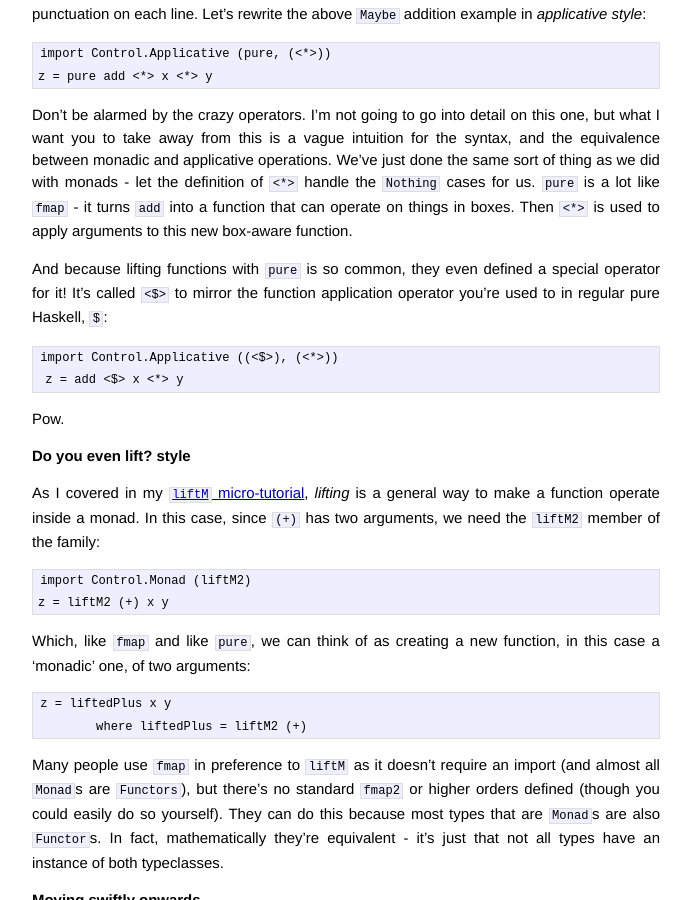
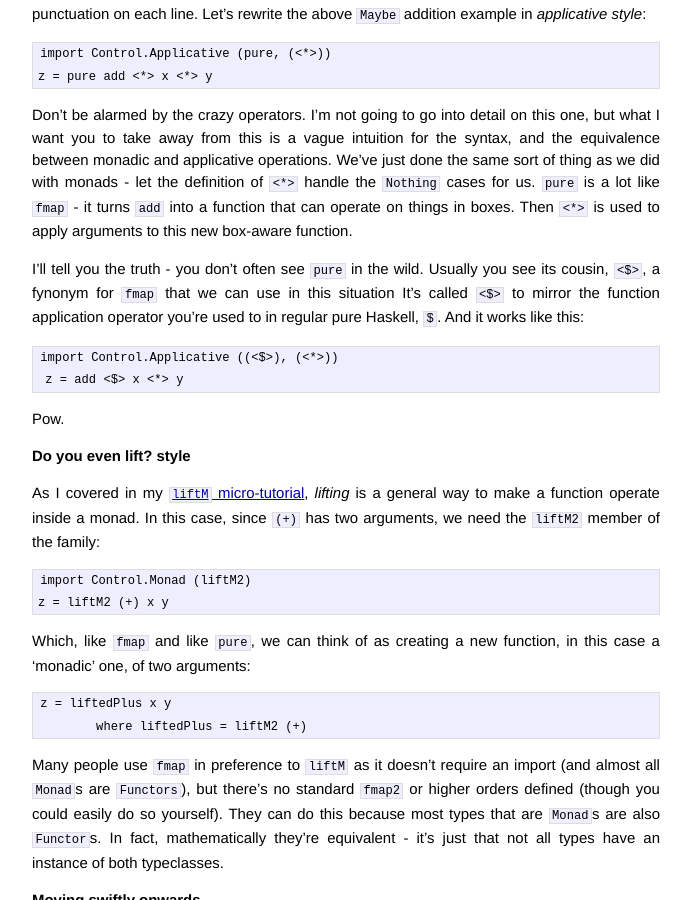
Before and after one commit to crabmusket/eightyeight.github.io, a Jekyll site: the page built from _posts/2014-01-21-you-may-say-im-a-monad.md, in a window 1280 px wide and 900 px high, scrolled down 3133 px. Shown: the whole window, without its empty margins (294-986 px from the left). Built offline with Jekyll 4.4.1, drawn with Linux system fonts in a browser that asks for light colours.

Commit message:
Corrected introduction of <$>.

```diff
--- a/_posts/2014-01-21-you-may-say-im-a-monad.md
+++ b/_posts/2014-01-21-you-may-say-im-a-monad.md
@@ -146,8 +146,10 @@ We've just done the same sort of thing as we did with monads - let the definitio
 `pure` is a lot like `fmap` - it turns `add` into a function that can operate on things in boxes.
 Then `<*>` is used to apply arguments to this new box-aware function.
 
-And because lifting functions with `pure` is so common, they even defined a special operator for it!
-It's called `<$>` to mirror the function application operator you're used to in regular pure Haskell, `$`:
+I'll tell you the truth - you don't often see `pure` in the wild.
+Usually you see its cousin, `<$>`, a fynonym for `fmap` that we can use in this situation
+It's called `<$>` to mirror the function application operator you're used to in regular pure Haskell, `$`.
+And it works like this:
 
     import Control.Applicative ((<$>), (<*>))
 	 z = add <$> x <*> y
```
